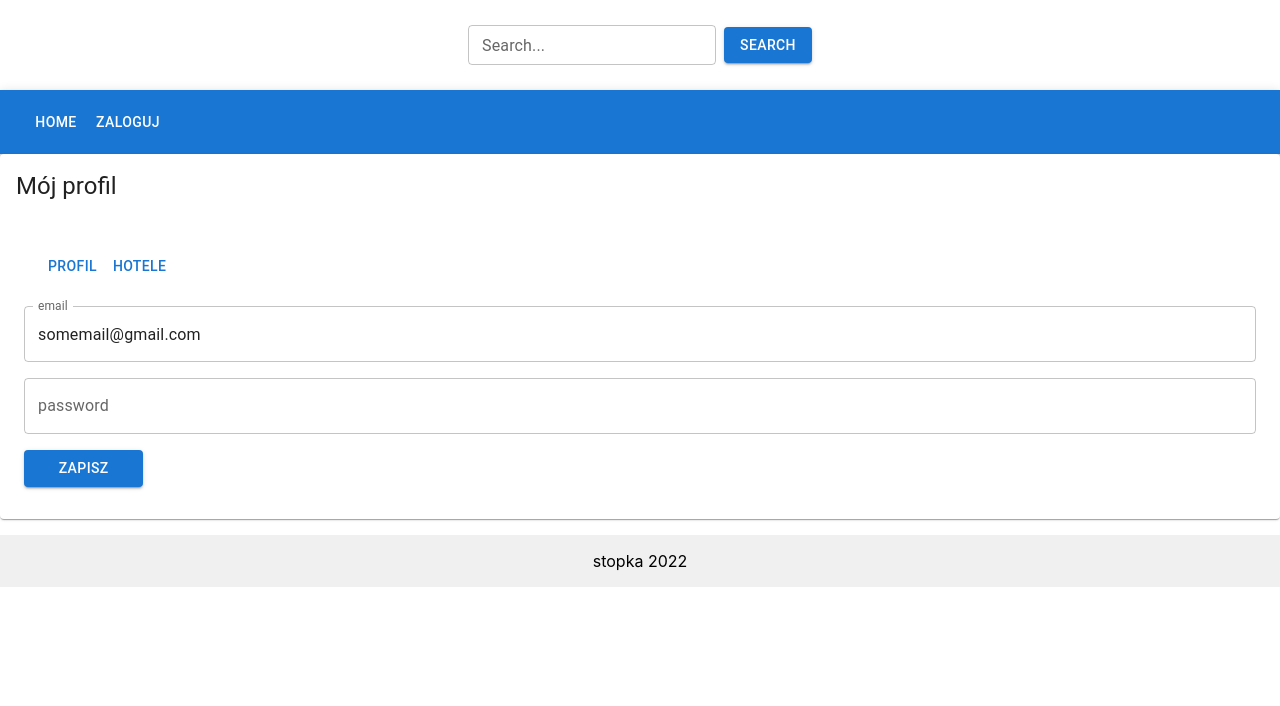
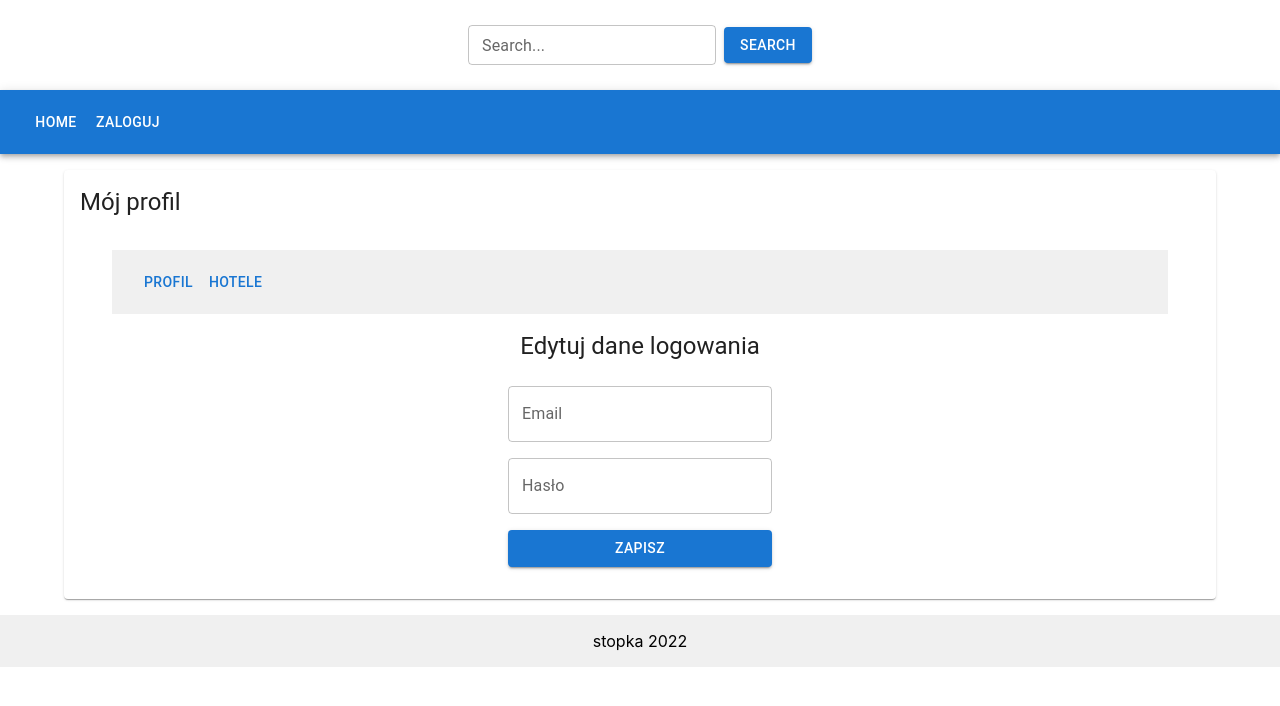
Before and after one commit to zyzgz/Booking-app, a React (Create React App) app: page /profil in a window 1280 px wide. Shown: the top 706 px of the page. Built offline with nearby package versions, Linux system fonts and the light colour scheme.

Commit message:
style: Profile Page

```diff
--- a/src/pages/Profile/MyHotels/MyHotels.jsx
+++ b/src/pages/Profile/MyHotels/MyHotels.jsx
@@ -2,7 +2,14 @@ import { Box, Button, Typography } from "@mui/material";
 
 export function MyHotels(props) {
   return (
-    <Box>
+    <Box
+      sx={{
+        display: "flex",
+        flexDirection: "column",
+        justifyContent: "center",
+        alignItems: "center",
+      }}
+    >
       <Typography>Nie masz jeszcze żadnego hotelu.</Typography>
       <Button variant="contained" sx={{ m: 1, width: "25ch" }}>
         Dodaj hotel
--- a/src/pages/Profile/Profile.jsx
+++ b/src/pages/Profile/Profile.jsx
@@ -4,17 +4,25 @@ import {
   Card,
   CardContent,
   CardHeader,
+  Container,
   Toolbar,
-  Typography,
 } from "@mui/material";
 import { Box } from "@mui/system";
 
 export function Profile(props) {
   return (
-    <Card>
+    <Container>
+      <Card sx={{ mt: 2 }}>
         <CardHeader title="Mój profil" />
-      <CardContent>
-        <Toolbar>
+        <CardContent
+          sx={{
+            display: "flex",
+            flexDirection: "column",
+            justifyContent: "center",
+            alignItems: "center",
+          }}
+        >
+          <Toolbar sx={{ backgroundColor: "#f0f0f0", width: "90%" }}>
             <Button component={Link} to="">
               Profil
             </Button>
@@ -23,10 +31,19 @@ export function Profile(props) {
             </Button>
           </Toolbar>
 
-        <Box>
+          <Box
+            sx={{
+              minHeight: "27vh",
+              mt: 2,
+              display: "flex",
+              justifyContent: "center",
+              alignItems: "center",
+            }}
+          >
             <Outlet />
           </Box>
         </CardContent>
       </Card>
+    </Container>
   );
 }
--- a/src/pages/Profile/ProfileDetails/ProfileDetails.jsx
+++ b/src/pages/Profile/ProfileDetails/ProfileDetails.jsx
@@ -1,4 +1,4 @@
-import { Box, Button, TextField } from "@mui/material";
+import { Box, Button, TextField, Typography } from "@mui/material";
 
 export function ProfileDetails(props) {
   return (
@@ -8,12 +8,17 @@ export function ProfileDetails(props) {
         display: "flex",
         flexDirection: "column",
         "& .MuiTextField-root": { m: 1 },
+        justifyContent: "center",
+        alignItems: "center",
       }}
       autoComplete="off"
     >
-      <TextField type="email" label="email" value="somemail@gmail.com" />
-      <TextField type="password" label="password" />
-      <Button variant="contained" sx={{ m: 1, width: "15ch" }}>
+      <Typography variant="h5" sx={{ mb: 2 }}>
+        Edytuj dane logowania
+      </Typography>
+      <TextField fullWidth type="email" label="Email" />
+      <TextField fullWidth type="password" label="Hasło" />
+      <Button fullWidth variant="contained" sx={{ m: 1 }}>
         Zapisz
       </Button>
     </Box>
```
Lines whose indentation alone changed are shown as unchanged.
